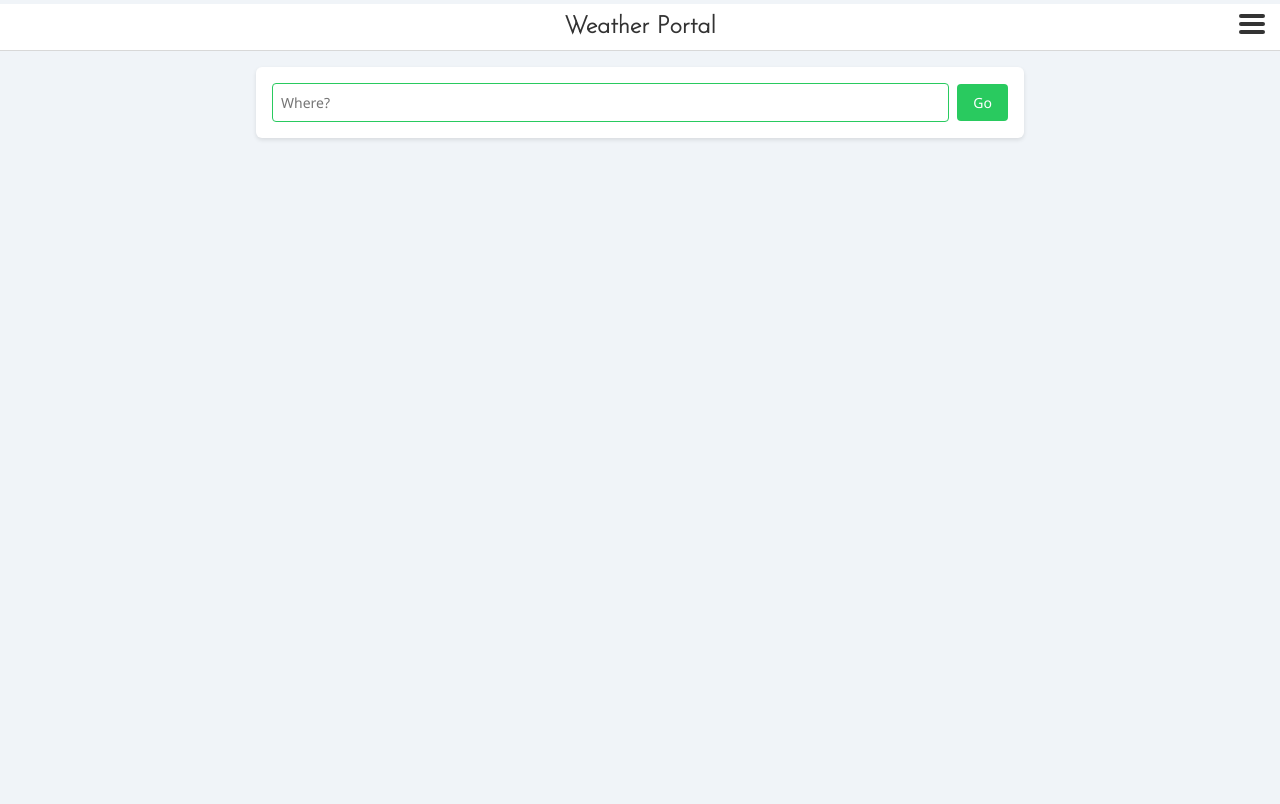
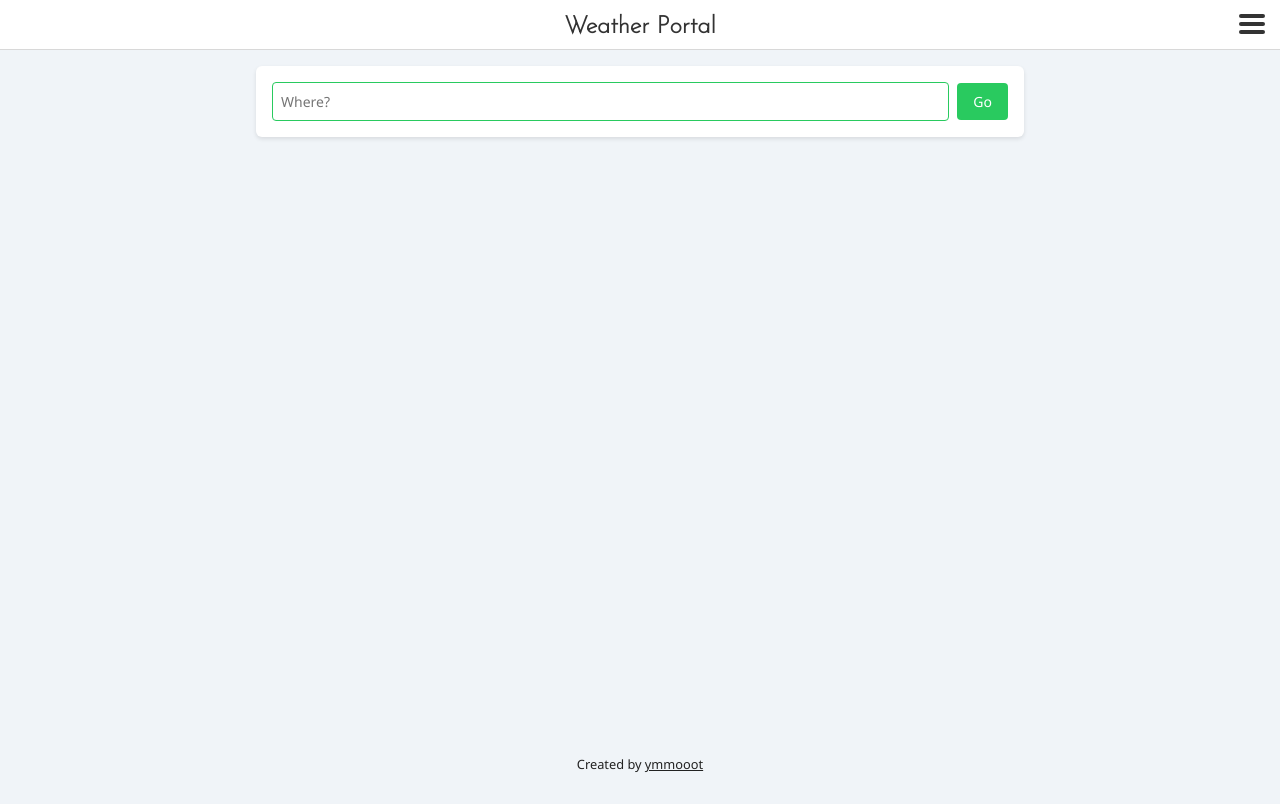
Before and after one commit to ymmooot/weather-portal, a Vue app: page / in a window 1280 px wide. Built offline with nearby package versions, Linux system fonts and the light colour scheme.

Commit message:
Add footer

```diff
--- a/src/index.html
+++ b/src/index.html
@@ -2,7 +2,10 @@
 <html lang="ja">
   <head>
     <meta charset="UTF-8">
-    <meta name="viewport" content="width=device-width, initial-scale=1.0, user-scalable=no">
+    <meta
+      name="viewport"
+      content="width=device-width, initial-scale=1.0, user-scalable=no"
+    >
     <link rel="icon" href="favicon.ico">
     <title>Weather Portal</title>
 
--- a/src/vue/App.vue
+++ b/src/vue/App.vue
@@ -5,6 +5,7 @@
       <SearchForm v-model="searchText" />
       <SearchResult :search-text="searchText" v-if="searchText"/>
     </main>
+    <AppFooter class="app__footer"/>
 
     <OverlayMenu :show="menuOpened" @close="menuOpened = false" @select="onSelect"/>
   </div>
@@ -13,6 +14,7 @@
 <script setup lang="ts">
 import { ref, watch } from 'vue';
 import AppHeader from './AppHeader.vue';
+import AppFooter from './AppFooter.vue';
 import SearchForm from './SearchForm.vue';
 import SearchResult from './SearchResult.vue';
 import OverlayMenu from './OverlayMenu.vue';
@@ -28,9 +30,14 @@ const onSelect = (item: string) => {
 <style scoped lang="scss">
 .app {
   &__main {
-    margin: 1rem auto;
+    margin: 0 auto;
     max-width: 800px;
-    padding: 0 1rem;
+    padding: 1rem 1rem;
+    min-height: calc(100dvh - 110px); // 50px header + 60px footer
+  }
+
+  &__footer {
+    height: 60px;
   }
 }
 </style>
--- /dev/null
+++ b/src/vue/AppFooter.vue
@@ -0,0 +1,23 @@
+<template>
+  <footer class="footer">
+    <p class="footer__text">Created by
+      <a href="https://github.com/ymmooot">ymmooot</a>
+    </p>
+  </footer>
+</template>
+
+<script setup lang="ts">
+</script>
+
+<style scoped lang="scss">
+.footer {
+  display: flex;
+  justify-content: center;
+  align-items: center;
+
+  &__text {
+    font-size: 0.8rem;
+    padding-bottom: 10px;
+  }
+}
+</style>
--- a/src/vue/AppHeader.vue
+++ b/src/vue/AppHeader.vue
@@ -15,13 +15,13 @@ const menuOpened = defineModel<boolean>();
 
 <style scoped lang="scss">
 .header {
+  height: 50px;
   position: relative;
   background: #fff;
   border-bottom: 1px solid #d8d8d8;
   color: #333;
-  padding: 0.6rem 0;
+  padding: 0.9rem 0 0.6rem;
   text-align: center;
-  margin-top: 4px;
 
   &__title {
     font-size: 1.5rem;
@@ -33,7 +33,7 @@ const menuOpened = defineModel<boolean>();
 
   &__menu {
     position: absolute;
-    top: 4px;
+    top: 8px;
     right: 12px;
     z-index: 10001;
   }
```
